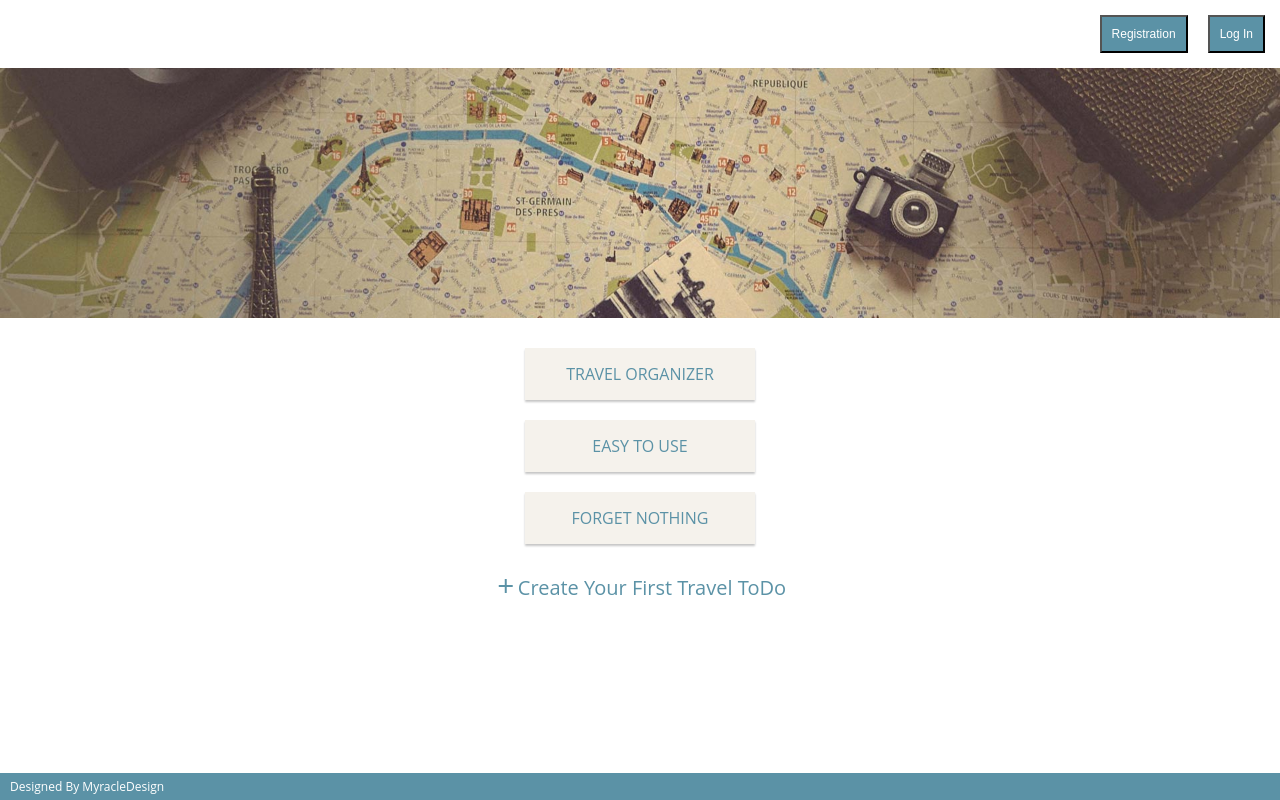
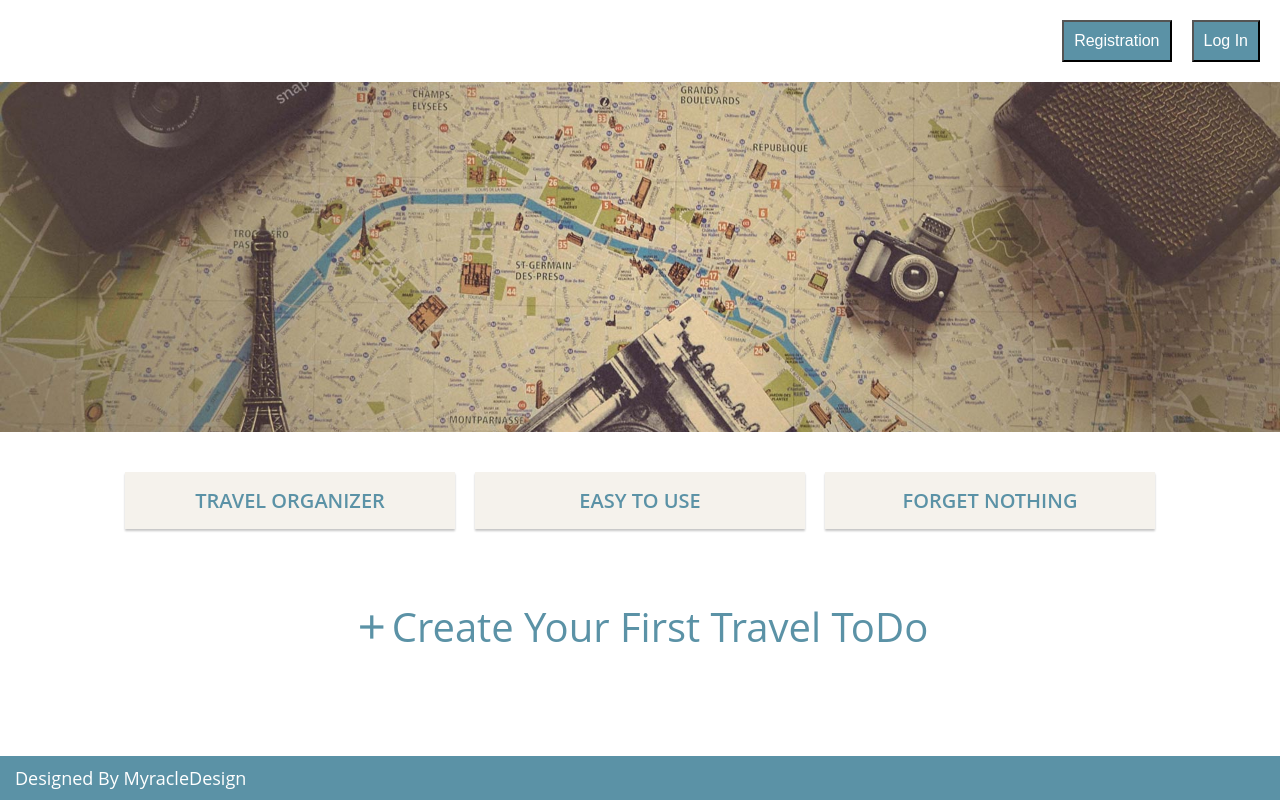
Before and after one commit to chingu-voyages/v11-solo-mimifi, an Angular app: page / in a window 1280 px wide. Built offline with nearby package versions, Linux system fonts and the light colour scheme.

Commit message:
Add style for different media query

```diff
--- a/src/app/footer/footer.component.css
+++ b/src/app/footer/footer.component.css
@@ -8,3 +8,10 @@
   width: 100%;
   padding: 5px 10px;
 }
+
+@media (min-width: 700px) {
+  .footer-text {
+    font-size: 18px;
+    padding: 10px 15px;
+  }
+}
--- a/src/app/homepage/homepage.component.css
+++ b/src/app/homepage/homepage.component.css
@@ -49,8 +49,9 @@
 
 .todo {
   display: flex;
-  flex-direction: row;
   justify-content: center;
+  vertical-align: middle;
+  align-items: center;
 }
 
 .material-icons {
@@ -64,6 +65,43 @@
   font-size: 20px;
 }
 
-@media  {
+@media (min-width: 700px) {
+  .header {
+    margin: 20px;
+  }
 
+  .register-btn, .login-btn {
+    font-size: 16px;
+  }
+
+  .banner {
+    height: 350px;
+  }
+
+  .three-phrases {
+    margin-top: 30px;
+    margin-bottom: 30px;
+    font-size: 20px;
+    font-weight: 600;
+  }
+
+  .organizer, .easy, .forget {
+    width: 300px;
+  }
+
+  .todo {
+    font-size: 40px;
+    padding-top: 30px;
+  }
+
+  .material-icons, .add-todo {
+    font-size: 40px;
+  }
 }
+
+@media (min-width: 1020px) {
+  .three-phrases {
+    flex-direction: row;
+    justify-content: center;
+  }
+}
--- a/src/app/homepage/homepage.component.html
+++ b/src/app/homepage/homepage.component.html
@@ -12,9 +12,9 @@
   </div>
   <div class="todo">
     <i class="material-icons">add</i>
-    <div class="add-todo">
+    <span class="add-todo">
       create your first travel ToDo
-    </div>
+    </span>
   </div>
   <app-footer></app-footer>
 </div>
```
